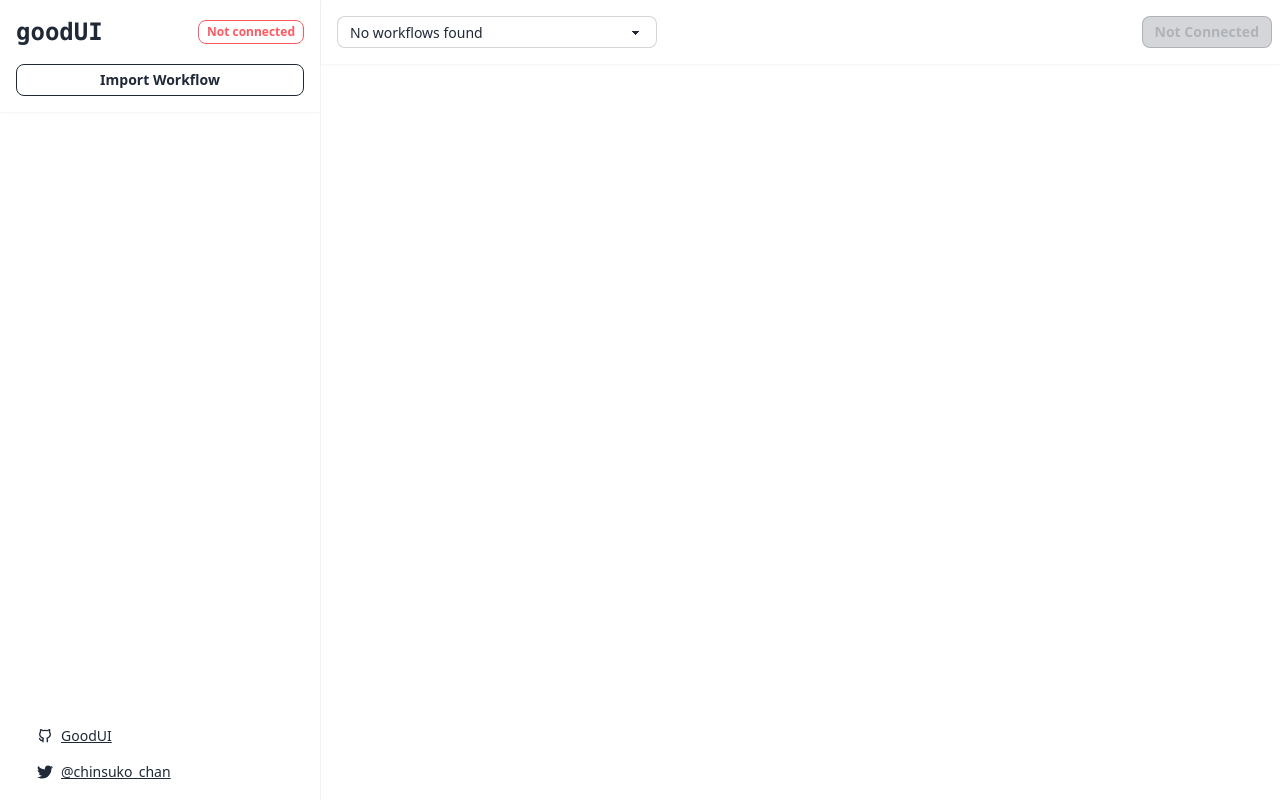
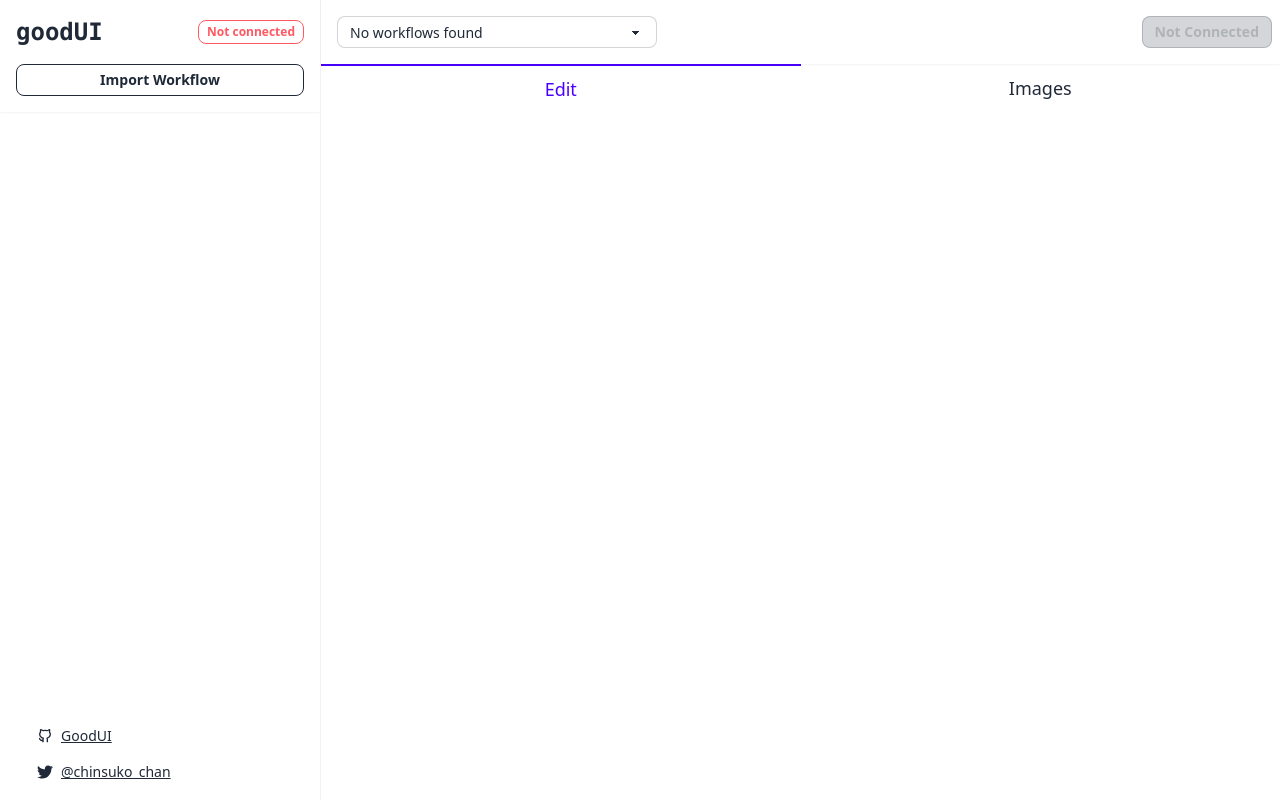
Before and after one commit to chinsuko-chan/ExtraUI, a Svelte app: page / in a window 1280 px wide. Built offline with nearby package versions, Linux system fonts and the light colour scheme.

Commit message:
scaffold state for multiple workflow tabs

```diff
--- a/src/App.svelte
+++ b/src/App.svelte
@@ -3,6 +3,8 @@
 
   /** sidebar is visible at all times >lg */
   const DRAWER_ID = "drawer"
+  const TABS_KEY = "goodUI.stores.app.expandedTab"
+
   import menuSvg from "./assets/amburg.svg?raw"
   import ghLogoSvg from "./assets/gh-logo.svg?raw"
   import twtSvg from "./assets/twiddr.svg?raw"
@@ -16,6 +18,11 @@
 
   import { connectWorkflowManager } from "./stores/workflowManager.svelte"
   import { api, STATUS } from "./stores/apiConnectionManager.svelte"
+
+  let openTab = $state(localStorage.getItem(TABS_KEY) || "Edit")
+  $effect(() => {
+    localStorage.setItem(TABS_KEY, openTab)
+  })
 
   let apiStatus = $derived.by(() => {
     if (api.status === STATUS.CONNECTING) return "Connecting"
@@ -130,11 +137,41 @@
 
   <div class="drawer-content">
     {@render navbar()}
-    <!-- tabs will go here -->
-    <hr class="my-5 opacity-0">
-    <div class="max-w-screen-sm mx-4 mr-6 md:mx-auto">
-      <WorkflowEditor nodeEntries={nodeEntries} />
+    <div role="tablist" class="inline-grid grid-cols-2 w-full mb-8">
+      <input
+        type="radio"
+        name="activeTab"
+        role="tab"
+        class="tab text-lg h-12"
+        style="border-color: unset"
+        class:border-t-2={openTab === "Edit"}
+        class:border-primary={openTab === "Edit"}
+        class:text-primary={openTab === "Edit"}
+        aria-label="Edit"
+        value="Edit"
+        bind:group={openTab}
+      />
+      <input
+        type="radio"
+        name="activeTab"
+        role="tab"
+        class="tab text-lg h-12"
+        style="border-color: unset"
+        class:border-t-2={openTab === "Images"}
+        class:border-primary={openTab === "Images"}
+        class:text-primary={openTab === "Images"}
+        aria-label="Images"
+        value="Images"
+        bind:group={openTab}
+      />
     </div>
+    {#if openTab === "Edit"}
+      <div role="tabpanel" class="max-w-screen-sm mx-4 mr-6 md:mx-auto">
+        <WorkflowEditor nodeEntries={nodeEntries} />
+      </div>
+    {:else if openTab === "Images"}
+      <div role="tabpanel" class="p-10"><span>todo :)</span></div>
+    {/if}
   </div>
 </main>
 <ApiConfigModal bind:apiConfigModal={apiConfigModal} />
```
